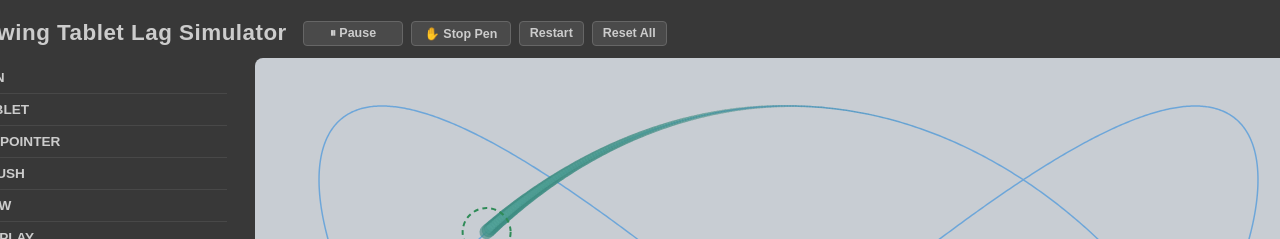
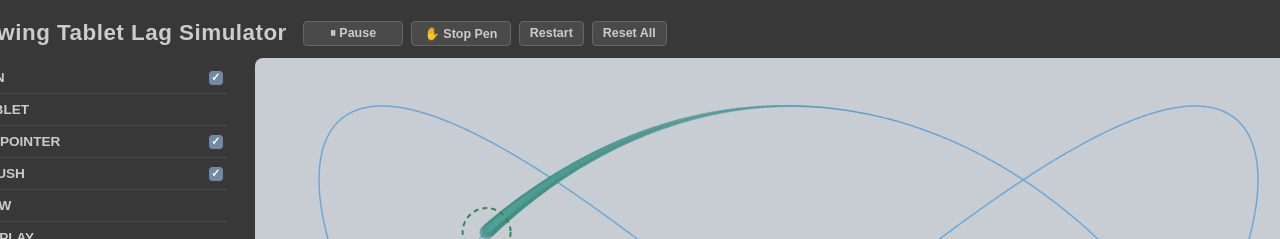
Before and after one commit to TheSevenPens/WebDrawTabLagSim, a Svelte app: page / in a window 1280 px wide. Shown: the top 239 px of the page. Built offline with nearby package versions, Linux system fonts and the light colour scheme; a web font is replaced by a local one.

Commit message:
Added ability to to hide the pen itself

```diff
--- a/src/App.svelte
+++ b/src/App.svelte
@@ -17,6 +17,7 @@
   let brushTrailLength = $state(180);
 
   // Visibility toggles
+  let showPen = $state(true);
   let showLabels = $state(true);
   let showTracks = $state(true);
   let showCircles = $state(true);
@@ -66,6 +67,7 @@
     brushSpacing = 0;
     smoothStroke = false;
     brushTrailLength = 180;
+    showPen = true;
     showLabels = true;
     showTracks = true;
     showCircles = true;
@@ -88,7 +90,7 @@
       pointerLatency, pointerSmoothing, brushLatency, brushSmoothing,
       penSpeed, pathType, brushSize, reportRate, brushSpacing,
       smoothStroke, brushTrailLength,
-      showLabels, showTracks, showCircles,
+      showPen, showLabels, showTracks, showCircles,
       showPointer, pointerStyle, pointerSize, showBrushStroke,
       screenMode, screenResolution, screenRefreshRate, screenResponseTime,
       showPixelGrid, screenAntiAlias, aspectRatio,
@@ -107,6 +109,7 @@
     if (d.brushSpacing != null) brushSpacing = d.brushSpacing;
     if (d.smoothStroke != null) smoothStroke = d.smoothStroke;
     if (d.brushTrailLength != null) brushTrailLength = d.brushTrailLength;
+    if (d.showPen != null) showPen = d.showPen;
     if (d.showLabels != null) showLabels = d.showLabels;
     if (d.showTracks != null) showTracks = d.showTracks;
     if (d.showCircles != null) showCircles = d.showCircles;
@@ -129,7 +132,7 @@
 
 <div class="main-row">
   <SidePanel
-    bind:penSpeed bind:pathType
+    bind:penSpeed bind:pathType bind:showPen
     bind:pointerLatency bind:pointerSmoothing bind:reportRate
     bind:showLabels bind:showTracks bind:showCircles
     bind:showPointer bind:pointerStyle bind:pointerSize
@@ -148,7 +151,7 @@
       {pointerLatency} {pointerSmoothing}
       {brushLatency} {brushSmoothing}
       {penSpeed}
-      {showLabels} {showTracks} {showCircles}
+      {showPen} {showLabels} {showTracks} {showCircles}
       {showPointer} {pointerStyle} {pointerSize}
       {showBrushStroke}
       {pathType}
--- a/src/components/Canvas.svelte
+++ b/src/components/Canvas.svelte
@@ -21,6 +21,7 @@
     brushLatency,
     brushSmoothing,
     penSpeed,
+    showPen,
     showLabels,
     showTracks,
     showCircles,
@@ -244,13 +245,13 @@
       ctx.fillRect(0, 0, W, H);
 
       // Deterministic tracks (back to front, always full-res)
-      if (showTracks) {
+      if (showTracks && showPen) {
         drawTrack(ctx, trackA, COLORS.circleA + '80');
       }
-      if (showTracks && pointerSmoothing > 0) {
+      if (showTracks && pointerSmoothing > 0 && showPointer) {
         drawTrack(ctx, trackB, COLORS.circleB + '80');
       }
-      if (showTracks && brushSmoothing > 0) {
+      if (showTracks && brushSmoothing > 0 && showBrushStroke) {
         drawTrack(ctx, trackC, COLORS.circleC + '80');
       }
 
@@ -286,10 +287,10 @@
         renderScreenToMain(ctx, screen, W, H, showPixelGrid);
 
         // Draw ideal overlays on top (ground truth elements)
-        drawPosition(ctx, posC, 'c', showCircles, showLabels);
-        drawPosition(ctx, posB, 'b', showCircles, showLabels);
-        drawPen(ctx, posA.x, posA.y);
-        drawPosition(ctx, posA, 'a', showCircles, showLabels);
+        if (showBrushStroke) drawPosition(ctx, posC, 'c', showCircles, showLabels);
+        if (showPointer) drawPosition(ctx, posB, 'b', showCircles, showLabels);
+        if (showPen) drawPen(ctx, posA.x, posA.y);
+        if (showPen) drawPosition(ctx, posA, 'a', showCircles, showLabels);
 
       } else {
         // === ORIGINAL PATH ===
@@ -298,14 +299,14 @@
         if (showBrushStroke) drawBrushStroke(ctx, brushTrail, brushSize, smoothStroke);
 
         // Draw elements back to front
-        drawPosition(ctx, posC, 'c', showCircles, showLabels);
+        if (showBrushStroke) drawPosition(ctx, posC, 'c', showCircles, showLabels);
         if (showPointer) {
           if (pointerStyle === 'crosshair') drawCrosshair(ctx, posB.x, posB.y, pointerSize);
           else drawPointer(ctx, posB.x, posB.y, pointerSize);
         }
-        drawPosition(ctx, posB, 'b', showCircles, showLabels);
-        drawPen(ctx, posA.x, posA.y);
-        drawPosition(ctx, posA, 'a', showCircles, showLabels);
+        if (showPointer) drawPosition(ctx, posB, 'b', showCircles, showLabels);
+        if (showPen) drawPen(ctx, posA.x, posA.y);
+        if (showPen) drawPosition(ctx, posA, 'a', showCircles, showLabels);
       }
 
       // Blit offscreen buffer to visible canvas (pixel-to-pixel, no transform)
--- a/src/components/CollapsibleSection.svelte
+++ b/src/components/CollapsibleSection.svelte
@@ -1,13 +1,22 @@
 <script>
-  let { title, open = true, children } = $props();
+  let { title, open = true, children, headerExtra } = $props();
   let isOpen = $state(open);
 </script>
 
 <div class="section" class:collapsed={!isOpen}>
-  <button class="section-header" onclick={() => isOpen = !isOpen}>
-    <span class="arrow">{isOpen ? '▼' : '▶'}</span>
-    <span class="title">{title}</span>
-  </button>
+  <div class="section-header-row">
+    <button class="section-header" onclick={() => isOpen = !isOpen}>
+      <span class="arrow">{isOpen ? '▼' : '▶'}</span>
+      <span class="title">{title}</span>
+    </button>
+    {#if headerExtra}
+      <!-- svelte-ignore a11y_click_events_have_key_events -->
+      <!-- svelte-ignore a11y_no_static_element_interactions -->
+      <span class="header-extra" onclick={(e) => e.stopPropagation()}>
+        {@render headerExtra()}
+      </span>
+    {/if}
+  </div>
   {#if isOpen}
     <div class="section-body">
       {@render children()}
@@ -18,6 +27,15 @@
 <style>
   .section {
     border-bottom: 1px solid rgba(255, 255, 255, 0.08);
+  }
+  .section-header-row {
+    display: flex;
+    align-items: center;
+    justify-content: space-between;
+  }
+  .header-extra {
+    display: flex;
+    align-items: center;
   }
   .section-header {
     display: flex;
--- a/src/components/SidePanel.svelte
+++ b/src/components/SidePanel.svelte
@@ -7,6 +7,7 @@
     // Pen input
     penSpeed = $bindable(),
     pathType = $bindable(),
+    showPen = $bindable(),
     // Pointer
     pointerLatency = $bindable(),
     pointerSmoothing = $bindable(),
@@ -42,6 +43,9 @@
 
 <div class="side-panel">
   <CollapsibleSection title="PEN" open={false}>
+    {#snippet headerExtra()}
+      <input type="checkbox" bind:checked={showPen} class="header-checkbox">
+    {/snippet}
     <Slider label="Speed" min={0.5} max={10} step={0.5} bind:value={penSpeed} />
     <div class="select-row">
       <!-- svelte-ignore a11y_label_has_associated_control -->
@@ -61,8 +65,9 @@
   </CollapsibleSection>
 
   <CollapsibleSection title="OS POINTER" open={false}>
-    <label class="checkbox-single"><input type="checkbox" bind:checked={showPointer}> Show OS pointer</label>
-    {#if showPointer}
+    {#snippet headerExtra()}
+      <input type="checkbox" bind:checked={showPointer} class="header-checkbox">
+    {/snippet}
     <div class="select-row">
       <!-- svelte-ignore a11y_label_has_associated_control -->
       <label>Style</label>
@@ -81,19 +86,18 @@
         <option value={8}>8x</option>
       </select>
     </div>
-    {/if}
   </CollapsibleSection>
 
   <CollapsibleSection title="BRUSH" open={false}>
+    {#snippet headerExtra()}
+      <input type="checkbox" bind:checked={showBrushStroke} class="header-checkbox">
+    {/snippet}
     <Slider label="Latency" min={0} max={80} bind:value={brushLatency} />
     <Slider label="Smoothing" min={0} max={50} bind:value={brushSmoothing} />
     <Slider label="Size" min={1} max={30} step={1} bind:value={brushSize} />
     <Slider label="Spacing" min={0} max={50} bind:value={brushSpacing} />
     <Slider label="Trail Length" min={5} max={300} step={5} bind:value={brushTrailLength} />
-    <div class="checkbox-row">
-      <label><input type="checkbox" bind:checked={showBrushStroke}> Show brush</label>
-      <label><input type="checkbox" bind:checked={smoothStroke}> Smooth</label>
-    </div>
+    <label class="checkbox-single"><input type="checkbox" bind:checked={smoothStroke}> Smooth stroke</label>
   </CollapsibleSection>
 
   <CollapsibleSection title="VIEW" open={false}>
@@ -192,4 +196,8 @@
     background: #4a4a4a;
     color: #ccc;
   }
+  :global(.header-checkbox) {
+    cursor: pointer;
+    margin-right: 4px;
+  }
 </style>
```
Lines whose indentation alone changed are shown as unchanged.
